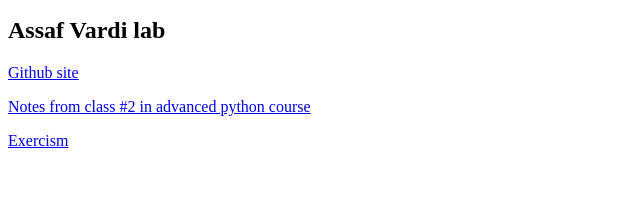
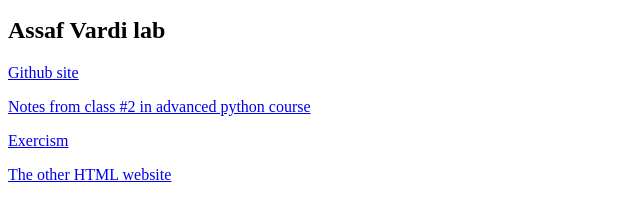
Before and after one commit to amir-fromm/amir-fromm.github.io, a plain HTML site: page index.html in a window 1280 px wide. Shown: the part 294-512 px from the top of the page, without its empty margins (0-640 px from the left). Drawn offline with Linux system fonts and the light colour scheme.

Commit message:
added a link to the other site

```diff
--- a/index.html
+++ b/index.html
@@ -17,6 +17,7 @@
   <a href="https://github.com/amir-fromm/">Github site</a>
   <p><a href="page1.html">Notes from class #2 in advanced python course</a></p>
   <p><a href="exercism.html">Exercism</a></p>
+  <p><a href="https://amir-fromm.github.io/web/">The other HTML website</a></p>
 
 </body>
 </html>
```
